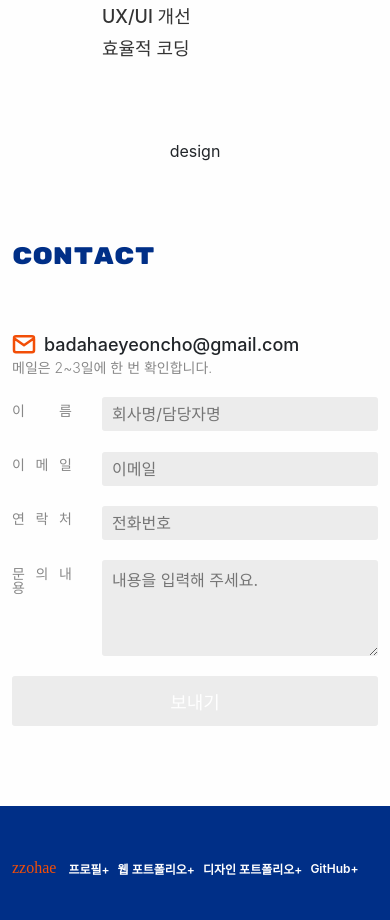
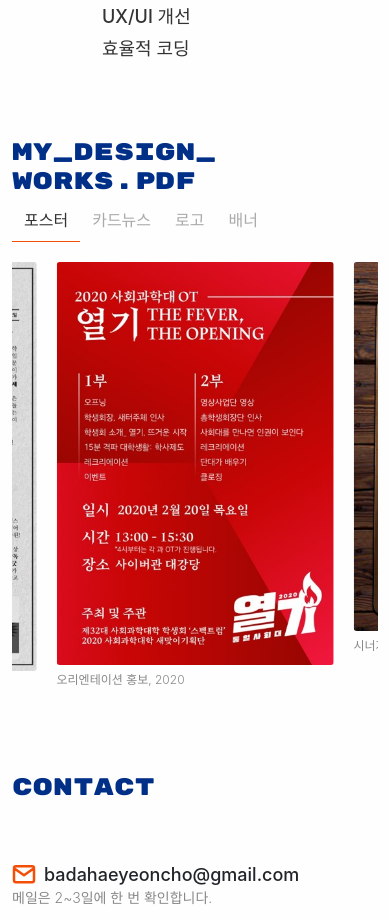
Before and after one commit to zzohae/zzohaeWorld, a React (Create React App) app: page / in a window 390 px wide. Shown: the part 2900-3820 px from the top of the page. Built offline with nearby package versions, Linux system fonts and the light colour scheme; a web font is replaced by a local one.

Commit message:
[1.9.0] 메인 디자인 포트폴리오 섹션 구현

```diff
--- a/src/contents/home/Home.js
+++ b/src/contents/home/Home.js
@@ -2,6 +2,7 @@ import React, { useState } from 'react'
 import { Link } from 'react-router-dom'
 import ProfileMain from '../sub_profile/ProfileMain'
 import WebWorks from '../sub_webworks/WebWorks'
+import DesignWorks from '../sub_designworks/DesignWorks'
 import Contact from './Contact'
 import './home.scss'
 import { ReactComponent as Logo } from '../../assets/common/logo.svg'
@@ -33,7 +34,7 @@ export default function Home() {
       </div>
       <ProfileMain page='main'></ProfileMain>
       <WebWorks page='main'></WebWorks>
-      <div>design</div>
+      <DesignWorks page='main'></DesignWorks>
       <Contact></Contact>
     </div>
   )
--- a/src/contents/sub_designworks/DesignWorks.js
+++ b/src/contents/sub_designworks/DesignWorks.js
@@ -0,0 +1,163 @@
+import React, { useState, useEffect } from 'react'
+import allData from '../../data/allData.json';
+import Myswiper from '../../components/Myswiper';
+import Title from '../../components/Title';
+import './designworks.scss';
+
+export default function DesignWorks({ page = '' }) {
+  const designWorks = allData.designWorks;
+  const [activeTab, setActiveTab] = useState('poster');
+  const [slidesPerView, setSlidesPerView] = useState(1.5);
+
+  const handleTabClick = (tab) => {
+    setActiveTab(tab);
+  };
+
+  useEffect(() => {
+    const handleResize = () => {
+      const width = window.innerWidth;
+      if (width >= 1024) {
+        setSlidesPerView(3.6);
+      } else if (width >= 768) {
+        setSlidesPerView(3);
+      } else if (width >= 576) {
+        setSlidesPerView(2.5);
+      } else if (width >= 480) {
+        setSlidesPerView(1.8);
+      } else {
+        setSlidesPerView(1.3);
+      }
+    };
+
+    handleResize();
+    window.addEventListener('resize', handleResize);
+
+    return () => {
+      window.removeEventListener('resize', handleResize);
+    };
+  }, []);
+
+  const posterAutoplay = {
+    delay: 4000,
+    disableOnInteraction: false,
+
+  }
+
+  return (
+    <div className="container designCont">
+      <Title page={page}>My_design_<br />works.pdf</Title>
+      <ul className="nav" role="tablist">
+        <li className="navItem" role="presentation">
+          <a
+            className={`${activeTab === 'poster' ? 'active' : ''}`}
+            onClick={() => handleTabClick('poster')}>
+            포스터
+          </a>
+        </li>
+        <li className="navItem" role="presentation">
+          <a
+            className={`${activeTab === 'cardNews' ? 'active' : ''}`}
+            onClick={() => handleTabClick('cardNews')}>
+            카드뉴스
+          </a>
+        </li>
+        <li className="navItem" role="presentation">
+          <a
+            className={`${activeTab === 'logo' ? 'active' : ''}`}
+            onClick={() => handleTabClick('logo')}>
+            로고
+          </a>
+        </li>
+        <li className="navItem" role="presentation">
+          <a
+            className={`${activeTab === 'banner' ? 'active' : ''}`}
+            onClick={() => handleTabClick('banner')}>
+            배너
+          </a>
+        </li>
+      </ul>
+
+      <div className="tab-content">
+        {/* 포스터 탭 내용 */}
+        <div className={`tab-pane fade ${activeTab === 'poster' ? 'show active' : ''}`}>
+          <Myswiper
+            datakey={designWorks.poster}
+            viewslides={slidesPerView}
+            nav={false}
+            pagination={false}
+            autoplay={posterAutoplay}
+            spacebtw={20}
+            slidesCenter={true}
+            >
+            {(work, index) => (
+              <div className="" key={index}>
+                <div className="design-item">
+                  <img
+                    src={`${process.env.PUBLIC_URL}/designWorks/poster/${work.src}.jpg`}
+                    alt={work.alt}
+                    className="img-fluid"
+                  />
+                  <p className="desc">{work.alt}</p>
+                </div>
+              </div>
+            )}
+            </Myswiper>
+        </div>
+
+        {/* 카드뉴스 탭 내용 */}
+        <div className={`tab-pane fade ${activeTab === 'cardNews' ? 'show active' : ''}`}>
+          <div className="row g-4">
+            {designWorks.cardNews.map((work, index) => (
+              <div className="col-6 col-md-4 col-lg-3" key={index}>
+                <div className="design-item">
+                  <img
+                    src={`${process.env.PUBLIC_URL}/designWorks/cardNews/${work.src}.jpg`}
+                    alt={work.alt}
+                    className="img-fluid"
+                  />
+                  <p className="desc">{work.alt}</p>
+                </div>
+              </div>
+            ))}
+          </div>
+        </div>
+
+        {/* 로고 탭 내용 */}
+        <div className={`tab-pane fade ${activeTab === 'logo' ? 'show active' : ''}`}>
+          <div className="row g-4">
+            {designWorks.logo.map((work, index) => (
+              <div className="col-6 col-md-4 col-lg-3" key={index}>
+                <div className="design-item">
+                  <img
+                    src={`${process.env.PUBLIC_URL}/designWorks/logo/${work.src}.png`}
+                    alt={work.alt}
+                    className="img-fluid"
+                  />
+                  <p className="desc">{work.alt}</p>
+                </div>
+              </div>
+            ))}
+          </div>
+        </div>
+
+        {/* 배너 탭 내용 */}
+        <div className={`tab-pane fade ${activeTab === 'banner' ? 'show active' : ''}`}>
+          <div className="row g-4">
+            {designWorks.banner.map((work, index) => (
+              <div className="col-md-6" key={index}>
+                <div className="design-item">
+                  <img
+                    src={`${process.env.PUBLIC_URL}/designWorks/banner/${work.src}.jpg`}
+                    alt={work.alt}
+                    className="img-fluid"
+                  />
+                  <p className="desc">{work.alt}</p>
+                </div>
+              </div>
+            ))}
+          </div>
+        </div>
+      </div>
+    </div>
+  )
+}
--- /dev/null
+++ b/src/contents/sub_designworks/designworks.scss
@@ -0,0 +1,33 @@
+.nav {
+  display: flex;
+  margin-bottom: 20px !important;
+  .navItem {
+    a {
+      display: flex;
+      padding: 10px 12px;
+      justify-content: center;
+      align-items: center;
+      color: var(--text-minor-2, #AAA);
+      font-size: var(--fs-16, 1rem);
+      font-weight: 500;
+      line-height: normal;
+      transition: color .3s ease;
+      &.active {
+        color: var(--text-default, #333);
+        border-bottom: 1px solid var(--sub1, #F24E07);
+      }
+    }
+  }
+}
+.designCont {
+  img {
+    border-radius: var(--br-3, 0.1875rem);
+  }
+  .desc {
+    margin-top: .5rem;
+    color: var(--text-minor-1, #888);
+    font-size: var(--fs-12, 0.75rem);
+    font-weight: 300;
+    line-height: 1.2;
+  }
+}
```
